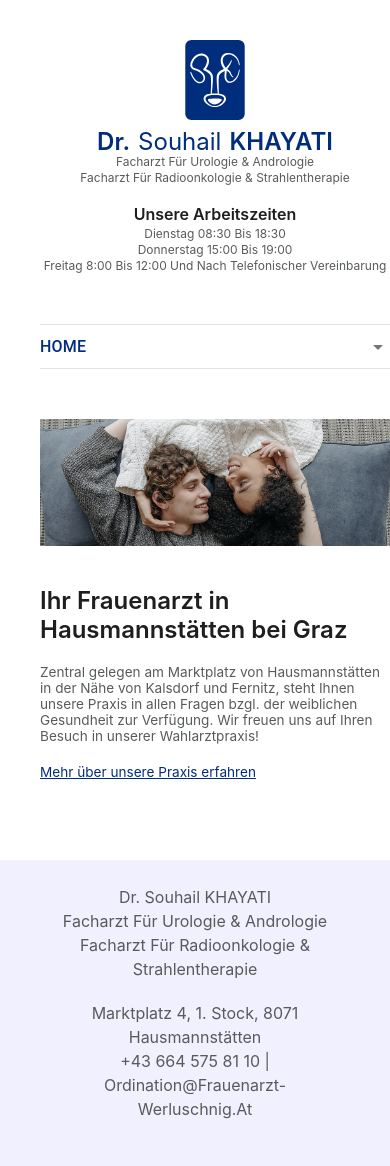
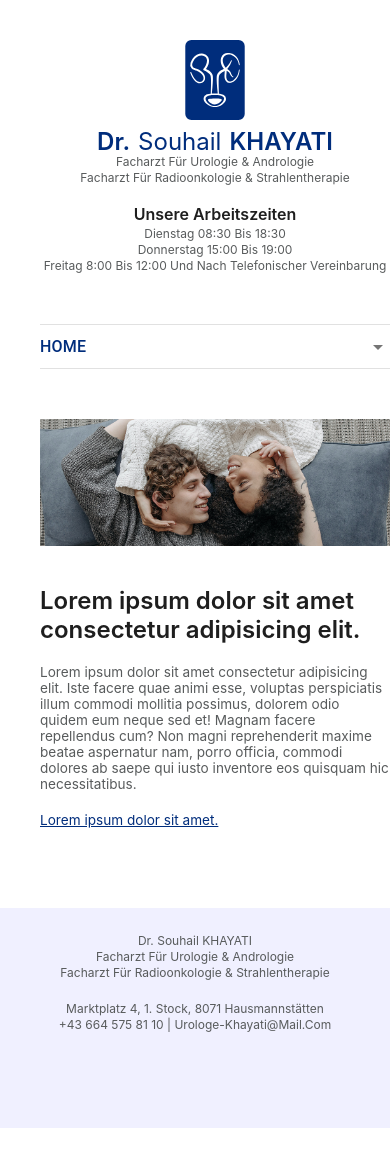
Before and after one commit to waelkhayati/souhailKhayati, a Next.js app in the folder urologue-khayati/: page / in a window 390 px wide. Shown: the top 1166 px of the page. After the commit the page ends 1128 px from the top, so only its background shows below. Built offline with nearby package versions, Linux system fonts and the light colour scheme.

Commit message:
WIP sign

```diff
--- a/urologue-khayati/components/Contact/Contact.tsx
+++ b/urologue-khayati/components/Contact/Contact.tsx
@@ -1,8 +1,13 @@
 import React from 'react'
 import style from './contact.module.css'
+import { Stack } from '@mui/material'
 
 export default function Contact() {
   return (
-    <div>Contact</div>
+    <>
+      <Stack marginX={"auto"}>
+        <img src="assets/WIP.png" alt="work in progress" />
+      </Stack>
+    </>
   )
 }
--- a/urologue-khayati/components/Footer/Footer.tsx
+++ b/urologue-khayati/components/Footer/Footer.tsx
@@ -18,7 +18,7 @@ export default function Footer() {
       </Stack>
       <Stack className={style.text2}>
         <span>Marktplatz 4, 1. Stock, 8071 Hausmannstätten</span>
-        <span> +43 664 575 81 10 | ordination@frauenarzt-werluschnig.at  </span>
+        <span> +43 664 575 81 10 | urologe-khayati@mail.com  </span>
       </Stack>
     </Box>
 
--- a/urologue-khayati/components/Footer/footer.module.css
+++ b/urologue-khayati/components/Footer/footer.module.css
@@ -20,7 +20,7 @@
 }
 
 .container{
-    width:1100px;
+    width: 1100px;
     margin: 25px auto 75px;
     display: flex;
     justify-content: space-between;
@@ -29,7 +29,7 @@
 
 @media screen and (max-width: 1200px) {
     .container{
-        width:1020px;
+        width: 1020px;
         flex-direction: column;
         justify-content: center;
     }
@@ -41,6 +41,13 @@
 
 @media screen and (max-width: 1020px) {
     .container{
-        width:calc(100vw - 100px);
+        width: calc(100vw - 100px);
     }
 }
+
+@media screen and (max-width: 786px) {
+    .text1, .text2{
+        line-height: 1rem;
+        font-size: 0.75rem;
+    }
+}
--- a/urologue-khayati/components/Homepage/Homepage.tsx
+++ b/urologue-khayati/components/Homepage/Homepage.tsx
@@ -8,9 +8,14 @@ export default function Homepage() {
       <Stack>
         <img src="/assets/hero.jpg" alt="man_and_woman_lying_on_pillows_while_looking_at_each_other" />
         <Stack className={style.section1}>
-          <h1>Ihr Frauenarzt in Hausmannstätten bei Graz</h1>
-          <p>Zentral gelegen am Marktplatz von Hausmannstätten in der Nähe von Kalsdorf und Fernitz, steht Ihnen unsere Praxis in allen Fragen bzgl. der weiblichen Gesundheit zur Verfügung. Wir freuen uns auf Ihren Besuch in unserer Wahlarztpraxis!</p>
-          <a href="">Mehr über unsere Praxis erfahren</a>
+          <h1>Lorem ipsum dolor sit amet consectetur adipisicing elit.</h1>
+          <p>Lorem ipsum dolor sit amet consectetur adipisicing elit. Iste facere quae animi esse, voluptas perspiciatis illum commodi mollitia possimus, dolorem odio quidem eum neque sed et! Magnam facere repellendus cum? Non magni reprehenderit maxime beatae aspernatur nam, porro officia, commodi dolores ab saepe qui iusto inventore eos quisquam hic necessitatibus.</p>
+          <a href="">Lorem ipsum dolor sit amet.</a>
+        </Stack>
+        <Stack className={style.section2}>
+          <Stack className={style.card}></Stack>
+          <Stack className={style.card}></Stack>
+          <Stack className={style.card}></Stack>
         </Stack>
       </Stack>
     </>
--- a/urologue-khayati/components/Ordination/Ordination.tsx
+++ b/urologue-khayati/components/Ordination/Ordination.tsx
@@ -1,8 +1,13 @@
 import React from 'react'
 import style from './ordination.module.css'
+import { Stack } from '@mui/material'
 
 export default function Ordination() {
   return (
-    <div>Ordination</div>
+    <>
+      <Stack marginX={"auto"}>
+        <img src="assets/WIP.png" alt="work in progress" />
+      </Stack>
+    </>
   )
 }
--- a/urologue-khayati/components/Practice/Practice.tsx
+++ b/urologue-khayati/components/Practice/Practice.tsx
@@ -1,8 +1,13 @@
 import React from 'react'
 import style from './practice.module.css'
+import { Stack } from '@mui/material'
 
 export default function Practice() {
   return (
-    <div>Practice</div>
+    <>
+      <Stack marginX={"auto"}>
+        <img src="assets/WIP.png" alt="work in progress" />
+      </Stack>
+    </>
   )
 }
--- a/urologue-khayati/components/Services/Services.tsx
+++ b/urologue-khayati/components/Services/Services.tsx
@@ -1,8 +1,13 @@
 import React from 'react'
 import style from './services.module.css'
+import { Stack } from '@mui/material'
 
 export default function Services() {
   return (
-    <div>Services</div>
+    <>
+      <Stack marginX={"auto"}>
+        <img src="assets/WIP.png" alt="work in progress" />
+      </Stack>
+    </>
   )
 }
```
Also changed, not shown: urologue-khayati/public/assets/WIP.png (added).
